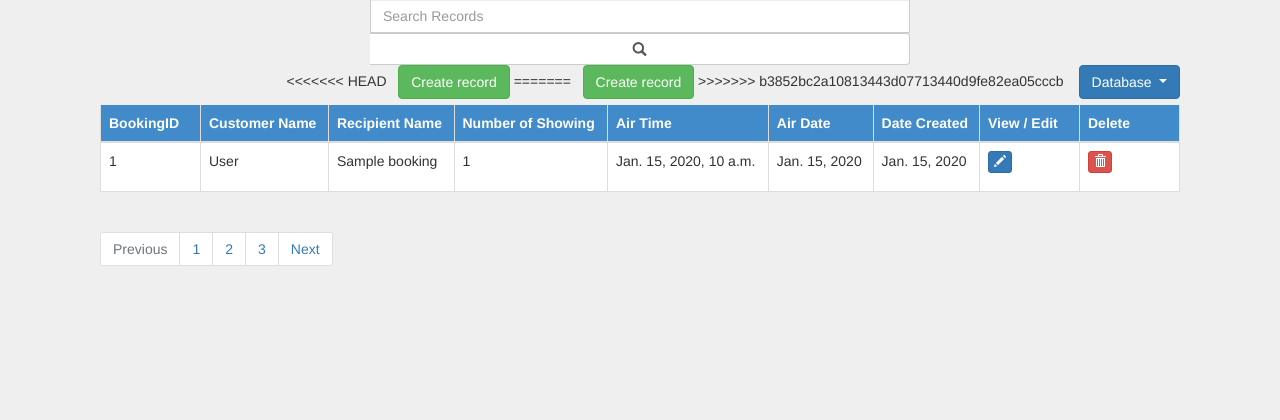
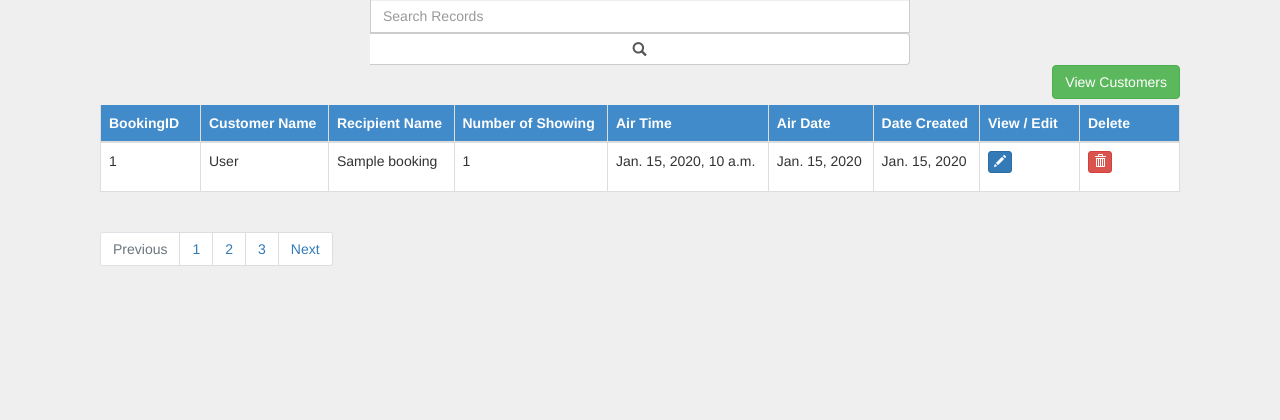
Before and after one commit to globeyardboss/NTNBMS-PROJECT, a Django app: page /ntnbms/home in a window 1280 px wide. Shown: the part 108-528 px from the top of the page. Run offline with Django 3.2, Linux system fonts and the light colour scheme; tables that the repository leaves empty hold one stand-in row (values such as "Sample post"); some libraries are stand-ins or nearby versions.

Commit message:
Update home.html

```diff
--- a/ntnbms/templates/ntnbms/home.html
+++ b/ntnbms/templates/ntnbms/home.html
@@ -44,7 +44,7 @@
                 <div class="input-group stylish-input-group">
                     <form action="/database/search" method="POST">
                             {% csrf_token %}
-                        <input type="text" class="form-control"  placeholder="Search Records" name="search_item" >
+                        <input type="text" class="form-control form-inline active-purple-3 active-purple-4"  placeholder="Search Records" name="search_item" >
                         <span class="input-group-addon">
                             <button type="submit"><span class="glyphicon glyphicon-search"></span></button>
                         </span>
@@ -53,7 +53,7 @@
             </div>
         </div>
 	</div>
-    <div class="btn-group">
+  <!--  <div class="btn-group">
         <div class="dropdown">
             <button class="btn btn-primary dropdown-toggle" type="button" data-toggle="dropdown">Database
             </button>
@@ -65,24 +65,10 @@
             </ul>
           </div>
 
-        </div>
+        </div>-->
 
     <div class="create-btn">
-<<<<<<< HEAD
-
-
-
-
-        <a href="{% url 'new' %}">	&nbsp; <button type="button" class="btn btn-success btn-rounded">Create record</button></a>
-
-=======
-
-
-
-
-        <a>	&nbsp; <button type="button" class="btn btn-success btn-rounded">Create record</button></a>
-
->>>>>>> b3852bc2a10813443d07713440d9fe82ea05cccb
+        <a>	&nbsp; <button type="button" class="btn btn-success btn-rounded">View Customers</button></a>
       </div>
 
 
@@ -121,7 +107,7 @@
                     <td>{{ book.Date_Created }}</td>
 
                     <td><a href="{% url 'view' key=book.BID %}"><button class="btn btn-primary btn-xs" data-title="Edit" data-toggle="modal" data-target="#edit" ><span class="glyphicon glyphicon-pencil"></span></button></a><p></p></td>
-                    <td><button class="btn btn-danger btn-xs" data-title="Delete" data-toggle="modal" data-target="#myModal" ><span class="glyphicon glyphicon-trash"></span></button><p></p></td>
+                      <td><button class="btn btn-danger btn-xs" data-title="Delete" data-toggle="modal" data-target="#myModal" ><span class="glyphicon glyphicon-trash"></span></button><p></p></td>
                   </tr>
                   {% endfor %}
                 </tbody>
```
